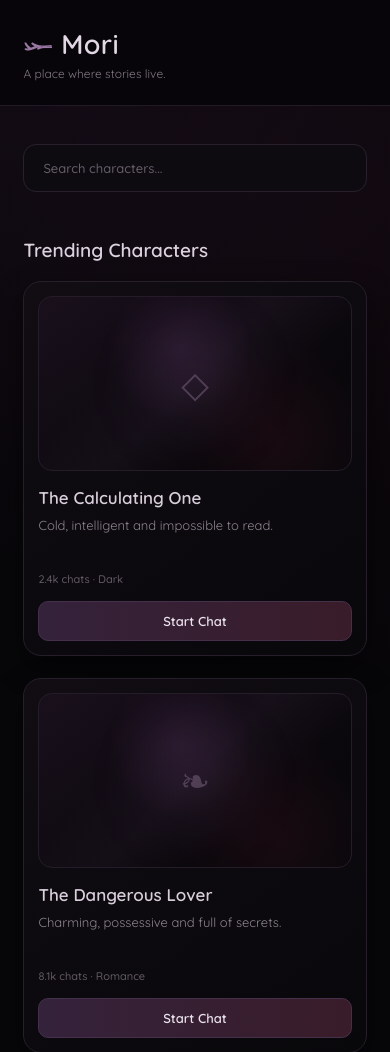
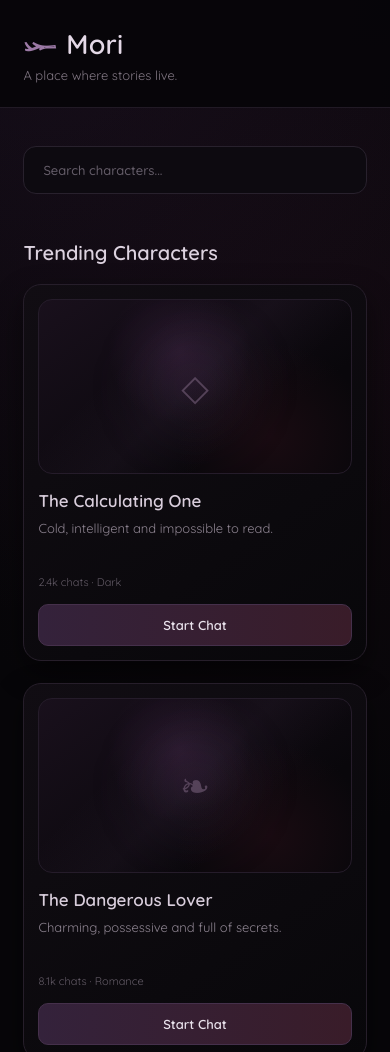
Before and after one commit to micancxx/mori-airp, a plain HTML site: page index.html in a window 390 px wide. Shown: the top 1052 px of the page. Drawn offline with Linux system fonts and the light colour scheme.

Commit message:
Update index.html

```diff
--- a/index.html
+++ b/index.html
@@ -37,18 +37,19 @@ html {
 
 body {
   margin: 0;
+  min-height: 100vh;
 
   background:
     radial-gradient(
-      circle at 10% 0%,
-      rgba(67, 35, 78, 0.18),
-      transparent 32%
+      circle at 12% 0%,
+      rgba(78, 43, 91, 0.20),
+      transparent 34%
     ),
 
     radial-gradient(
-      circle at 92% 12%,
-      rgba(70, 22, 38, 0.12),
-      transparent 30%
+      circle at 90% 20%,
+      rgba(74, 25, 45, 0.13),
+      transparent 32%
     ),
 
     #070609;
@@ -69,7 +70,7 @@ header {
   padding: 30px 7% 27px;
 
   background:
-    rgba(7, 6, 9, 0.96);
+    rgba(7, 6, 9, 0.97);
 
   border-bottom:
     1px solid #211a25;
@@ -80,27 +81,27 @@ header {
 
   align-items: center;
 
-  gap: 9px;
+  gap: 10px;
 
-  color: #e2d8e5;
+  color: #e4d9e7;
 
   font-size: 29px;
 
   font-weight: 600;
 
-  letter-spacing: 0.3px;
+  letter-spacing: 0.2px;
 }
 
 .logo-symbol {
-  color: #9977a3;
+  color: #9b79a5;
 
-  font-size: 23px;
+  font-size: 24px;
 
   line-height: 1;
 }
 
 .tagline {
-  margin-top: 5px;
+  margin-top: 6px;
 
   color: #817783;
 
@@ -168,7 +169,7 @@ header {
 
 
 /* =========================
-   SECTION TITLES
+   SECTION TITLE
 ========================= */
 
 .section-title {
@@ -331,14 +332,12 @@ header {
 
   font-size: 36px;
 
-  font-weight: 400;
-
-  opacity: 0.6;
+  opacity: 0.65;
 }
 
 
 /* =========================
-   CARD TEXT
+   TEXT
 ========================= */
 
 .card h3 {
@@ -362,8 +361,6 @@ header {
   font-size: 13px;
 
   line-height: 1.6;
-
-  font-weight: 400;
 }
 
 .stats {
@@ -373,13 +370,11 @@ header {
   color: #625a65;
 
   font-size: 11px;
-
-  font-weight: 500;
 }
 
 
 /* =========================
-   CHAT BUTTON
+   CHAT LINK
 ========================= */
 
 .chat-button {
@@ -389,9 +384,7 @@ header {
 
   margin-top: 15px;
 
-  padding: 11px;
-
-  color: #e9e2ec;
+  padding: 12px;
 
   background:
     linear-gradient(
@@ -404,6 +397,8 @@ header {
     1px solid #45304b;
 
   border-radius: 10px;
+
+  color: #e9e2ec;
 
   text-align: center;
 
@@ -418,8 +413,6 @@ header {
   font-weight: 600;
 
   cursor: pointer;
-
-  transition: 0.2s;
 }
 
 .chat-button:hover {
@@ -465,15 +458,6 @@ header {
   font-weight: 500;
 }
 
-.category:hover {
-  color: #c7b8cb;
-
-  background: #151018;
-
-  border-color:
-    #49344f;
-}
-
 
 /* =========================
    FOOTER
@@ -492,8 +476,6 @@ footer {
   text-align: center;
 
   font-size: 12px;
-
-  font-weight: 400;
 }
 
 
@@ -516,18 +498,6 @@ footer {
     font-size: 27px;
   }
 
-  .logo-symbol {
-    font-size: 21px;
-  }
-
-  .tagline {
-    font-size: 12px;
-  }
-
-  .section-title {
-    font-size: 19px;
-  }
-
   .avatar {
     height: 175px;
   }
@@ -541,8 +511,6 @@ footer {
 
 <body>
 
-
-<!-- HEADER -->
 
 <header>
 
@@ -565,12 +533,8 @@ footer {
 </header>
 
 
-<!-- MAIN -->
-
 <div class="container">
 
-
-  <!-- SEARCH -->
 
   <input
     class="search"
@@ -578,8 +542,6 @@ footer {
     placeholder="Search characters..."
   >
 
-
-  <!-- CHARACTERS -->
 
   <h2 class="section-title">
     Trending Characters
@@ -589,7 +551,7 @@ footer {
   <div class="characters">
 
 
-    <!-- CHARACTER 1 -->
+    <!-- THE CALCULATING ONE -->
 
     <div class="card">
 
@@ -615,7 +577,7 @@ footer {
 
       <a
         class="chat-button"
-        href="./chat.html"
+        href="chat.html"
       >
         Start Chat
       </a>
@@ -623,7 +585,7 @@ footer {
     </div>
 
 
-    <!-- CHARACTER 2 -->
+    <!-- THE DANGEROUS LOVER -->
 
     <div class="card">
 
@@ -649,7 +611,7 @@ footer {
 
       <a
         class="chat-button"
-        href="./chat.html"
+        href="chat.html"
       >
         Start Chat
       </a>
@@ -657,7 +619,7 @@ footer {
     </div>
 
 
-    <!-- CHARACTER 3 -->
+    <!-- THE MYSTERIOUS STRANGER -->
 
     <div class="card">
 
@@ -683,7 +645,7 @@ footer {
 
       <a
         class="chat-button"
-        href="./chat.html"
+        href="chat.html"
       >
         Start Chat
       </a>
@@ -693,8 +655,6 @@ footer {
 
   </div>
 
-
-  <!-- EXPLORE -->
 
   <h2 class="section-title">
     Explore
@@ -729,8 +689,6 @@ footer {
 </div>
 
 
-<!-- FOOTER -->
-
 <footer>
 
   Mori · A place where stories live.
```
